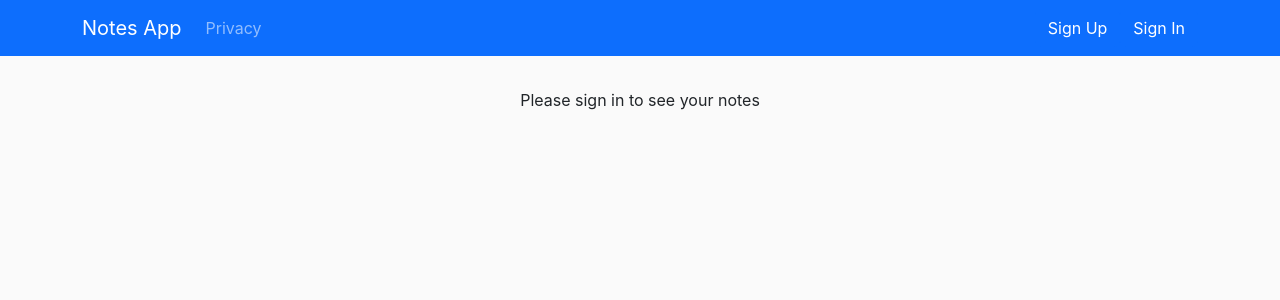
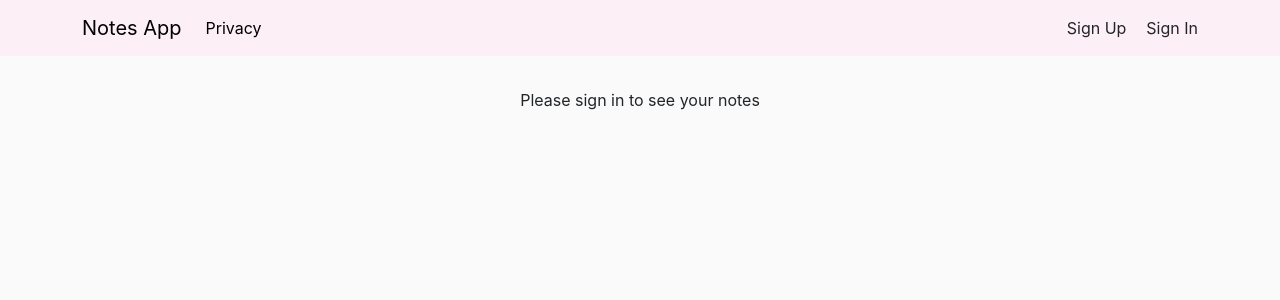
Before and after one commit to claudiaaziz/NoteIt, a React (Create React App) app in the folder frontend/: page / in a window 1280 px wide. Shown: the top 300 px of the page. Built offline with nearby package versions, Linux system fonts and the light colour scheme; no server answers.

Commit message:
Quick theme change & done :)

```diff
--- a/frontend/src/components/navbar/NavBar.tsx
+++ b/frontend/src/components/navbar/NavBar.tsx
@@ -3,6 +3,7 @@ import { Container, Nav, Navbar } from 'react-bootstrap';
 import { User } from '../../models/user';
 import SignedInView from './SignedInView';
 import SignedOutView from './SignedOutView';
+import styles from '../../styles/NavBar.module.css';
 
 interface NavBarProps {
   sessionUser: User | null;
@@ -18,22 +19,21 @@ const NavBar = ({
   onSignUpClicked,
 }: NavBarProps) => {
   return (
-    <Navbar bg='primary' variant='dark' expand='sm' sticky='top'>
+    <Navbar variant='dark' expand='sm' sticky='top' className={styles.bg}>
       <Container>
-        <Navbar.Brand as={Link} to='/'>Notes App</Navbar.Brand>
+        <Navbar.Brand as={Link} to='/' style={{ color: 'black' }}>
+          Notes App
+        </Navbar.Brand>
         <Navbar.Toggle aria-controls='main-navbar' />
         <Navbar.Collapse id='main-navbar'>
           <Nav>
-            <Nav.Link as={Link} to='/privacy'>
+            <Nav.Link as={Link} to='/privacy' style={{ color: 'black' }}>
               Privacy
             </Nav.Link>
           </Nav>
           <Nav className='ms-auto'>
             {sessionUser ? (
-              <SignedInView
-                user={sessionUser}
-                onSignOutSuccessful={onSignOutSuccessful}
-              />
+              <SignedInView onSignOutSuccessful={onSignOutSuccessful} />
             ) : (
               <SignedOutView
                 onSignInClicked={onSignInClicked}
--- a/frontend/src/components/navbar/SignedInView.tsx
+++ b/frontend/src/components/navbar/SignedInView.tsx
@@ -1,13 +1,10 @@
-import { Button } from 'react-bootstrap';
-import { User } from '../../models/user';
 import * as NotesApi from '../../network/notes_api';
 
 interface SignedInViewProps {
-  user: User;
   onSignOutSuccessful: () => void;
 }
 
-const SignedInView = ({ user, onSignOutSuccessful }: SignedInViewProps) => {
+const SignedInView = ({ onSignOutSuccessful }: SignedInViewProps) => {
   async function signOut() {
     try {
       await NotesApi.signOut()
@@ -19,7 +16,7 @@ const SignedInView = ({ user, onSignOutSuccessful }: SignedInViewProps) => {
   }
 
   return (
-    <Button onClick={signOut}>Sign Out</Button>
+    <span onClick={signOut} className='pointer'>Sign Out</span>
   );
 };
 
--- a/frontend/src/components/navbar/SignedOutView.tsx
+++ b/frontend/src/components/navbar/SignedOutView.tsx
@@ -1,5 +1,3 @@
-import { Button } from "react-bootstrap"
-
 interface SignedOutViewProps {
   onSignUpClicked: () => void
   onSignInClicked: () => void
@@ -8,8 +6,8 @@ interface SignedOutViewProps {
 const SignedOutView = ({ onSignInClicked, onSignUpClicked }: SignedOutViewProps) => {
   return (
     <>
-      <Button onClick={onSignUpClicked}>Sign Up</Button>
-      <Button onClick={onSignInClicked}>Sign In</Button>
+      <span style={{marginRight: '20px'}} className="pointer" onClick={onSignUpClicked}>Sign Up</span>
+      <span onClick={onSignInClicked} className="pointer">Sign In</span>
     </>
   )
 }
--- a/frontend/src/components/notes/NoteForm.tsx
+++ b/frontend/src/components/notes/NoteForm.tsx
@@ -4,6 +4,7 @@ import { useForm } from 'react-hook-form';
 import { NoteInput } from '../../network/notes_api';
 import * as NotesApi from '../../network/notes_api';
 import TextInputField from '../form/TextInputField';
+import styles from '../../styles/utils.module.css'
 
 interface NoteFormProps {
   noteToEdit?: Note;
@@ -68,7 +69,7 @@ const NoteForm = ({ noteToEdit, onDismiss, onNoteSaved }: NoteFormProps) => {
       </Modal.Body>
 
       <Modal.Footer>
-        <Button type='submit' form='addNoteForm' disabled={isSubmitting}>
+        <Button type='submit' form='addNoteForm' disabled={isSubmitting} id='button' className={styles.width100}>
           Save
         </Button>
       </Modal.Footer>
--- a/frontend/src/components/notes/SignedInView.tsx
+++ b/frontend/src/components/notes/SignedInView.tsx
@@ -62,6 +62,7 @@ const SignedInView = () => {
       <Button
         onClick={() => setIsNoteFormVisible(true)}
         className={`mb-4 ${styleUtils.blockCenter} ${styleUtils.flexCenter}`}
+        id="button"
       >
         <FaPlus />
         Add New Note
--- a/frontend/src/components/session/SignInModal.tsx
+++ b/frontend/src/components/session/SignInModal.tsx
@@ -39,7 +39,7 @@ const SignInModal = ({ onDismiss, onSignInSuccessful }: SignInModalProps) => {
 
   return (
     <Modal show onHide={onDismiss}>
-      <Modal.Header>
+      <Modal.Header closeButton>
         <Modal.Title>Sign In</Modal.Title>
       </Modal.Header>
 
@@ -68,6 +68,7 @@ const SignInModal = ({ onDismiss, onSignInSuccessful }: SignInModalProps) => {
             type='submit'
             disabled={isSubmitting}
             className={styleUtils.width100}
+            id='button'
           >
             Sign In
           </Button>
--- a/frontend/src/components/session/SignUpModal.tsx
+++ b/frontend/src/components/session/SignUpModal.tsx
@@ -76,6 +76,7 @@ const SignUpModal = ({ onDismiss, onSignUpSuccessful }: SignUpModalProps) => {
             type='submit'
             disabled={isSubmitting}
             className={styleUtils.width100}
+            id='button'
           >
             Sign Up
           </Button>
--- /dev/null
+++ b/frontend/src/styles/NavBar.module.css
@@ -0,0 +1,3 @@
+.bg {
+  background-color: var(--primary);
+}
--- a/frontend/src/styles/global.css
+++ b/frontend/src/styles/global.css
@@ -12,3 +12,17 @@ code {
   font-family: source-code-pro, Menlo, Monaco, Consolas, 'Courier New',
     monospace;
 }
+
+:root{
+  --primary: #FDEFF6
+}
+
+#button {
+  background-color: var(--primary);
+  color: black;
+  border: none;
+}
+
+.pointer {
+  cursor: pointer;
+}
```
